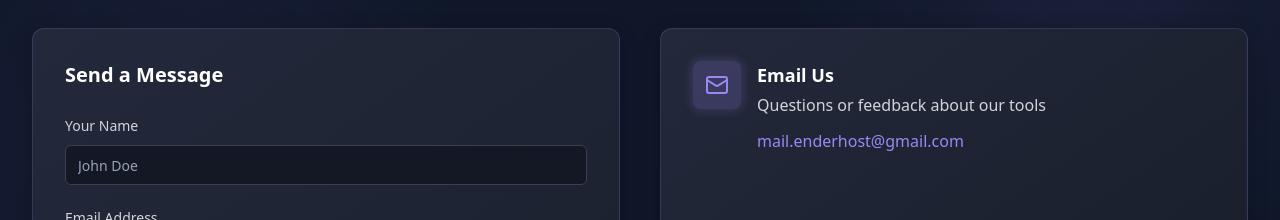
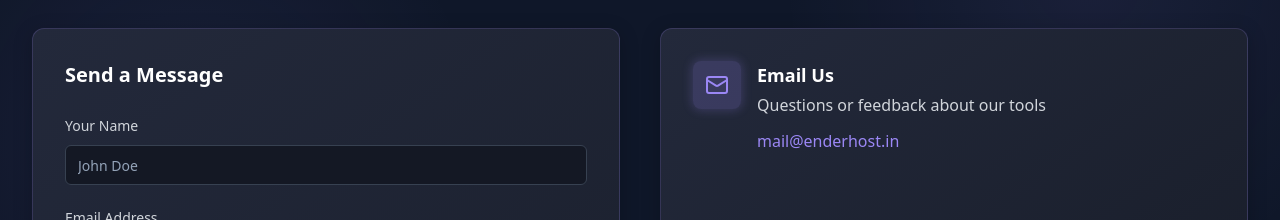
Before and after one commit to yukiokun02/endertools2, a React (Vite) app: page / in a window 1280 px wide. Shown: the part 2660-2880 px from the top of the page. Built offline with nearby package versions, Linux system fonts and the light colour scheme.

Commit message:
Fix: Update email address
Replaced the hardcoded email address with the business email address.

```diff
--- a/src/components/Contact.tsx
+++ b/src/components/Contact.tsx
@@ -1,4 +1,3 @@
-
 import React, { useState } from "react";
 import { Button } from "@/components/ui/button";
 import { Input } from "@/components/ui/input";
@@ -17,7 +16,6 @@ import { useForm } from "react-hook-form";
 import { z } from "zod";
 import { zodResolver } from "@hookform/resolvers/zod";
 
-// Define form schema with validation
 const contactFormSchema = z.object({
   name: z.string().min(2, { message: "Name must be at least 2 characters" }),
   email: z.string().email({ message: "Please enter a valid email address" }),
@@ -41,11 +39,9 @@ const Contact = () => {
   });
 
   const startCooldown = () => {
-    // Set initial cooldown time (5 minutes = 300 seconds)
     setCooldownTime(300);
     setCooldownActive(true);
 
-    // Start countdown
     const timer = setInterval(() => {
       setCooldownTime((prevTime) => {
         if (prevTime <= 1) {
@@ -199,7 +195,6 @@ const Contact = () => {
               </form>
             </Form>
 
-            {/* Background gradient */}
             <div className="absolute -bottom-10 -right-10 w-40 h-40 bg-ender-purple/20 rounded-full filter blur-2xl"></div>
           </div>
 
@@ -213,10 +208,10 @@ const Contact = () => {
                   <h4 className="text-lg font-semibold text-white mb-1">Email Us</h4>
                   <p className="text-gray-300 mb-3">Questions or feedback about our tools</p>
                   <a
-                    href="mailto:mail.enderhost@gmail.com"
+                    href="mailto:mail@enderhost.in"
                     className="text-ender-purple hover:text-ender-accent transition-colors duration-200"
                   >
-                    mail.enderhost@gmail.com
+                    mail@enderhost.in
                   </a>
                 </div>
               </div>
```
Also changed, not shown: src/backend/controllers/contactController.js (+3 -4 lines), 2 other files (tests, documents, lock files or other folders).
